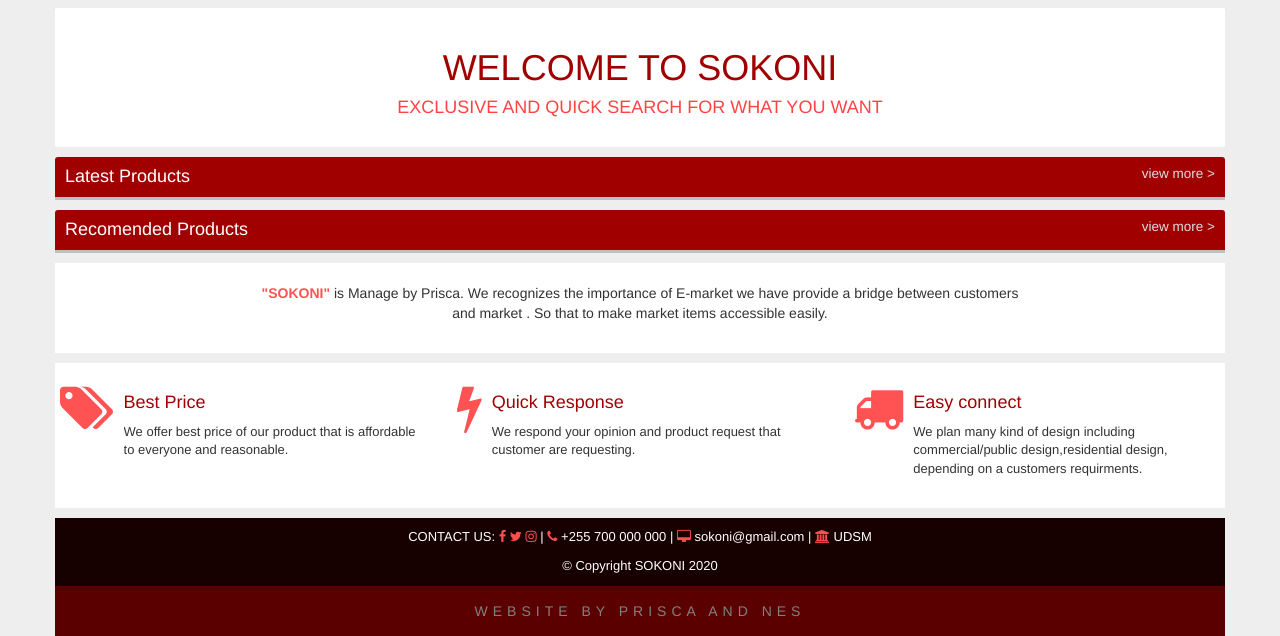
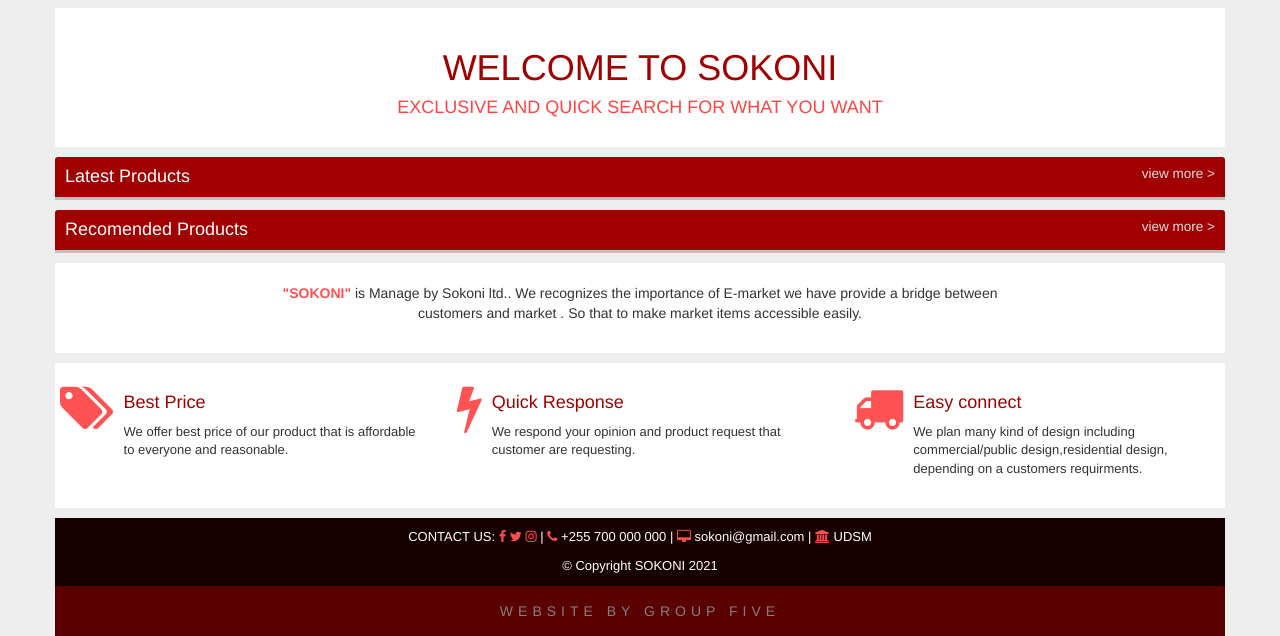
Before and after one commit to ErnestJo/growap, a PHP site: page / in a window 1280 px wide. Shown: the part 392-1028 px from the top of the page. Run offline with PHP 8.4, Linux system fonts and the light colour scheme; data comes from the database, SQL or seed files in the repository; data that the repository does not hold is empty; some libraries are stand-ins or nearby versions.

Commit message:
Update index.php

```diff
--- a/index.php
+++ b/index.php
@@ -205,7 +205,7 @@ $ad2 = mysqli_fetch_assoc ($sqlads2);
     <div class="row">
         <div class="col-md-8 col-md-offset-2">
             <p class="text-center">
-                <b>"SOKONI"</b> is Manage by Prisca. We recognizes the importance of E-market we have provide a bridge between customers and market . So that to make market items accessible easily.
+                <b>"SOKONI"</b> is Manage by Sokoni ltd.. We recognizes the importance of E-market we have provide a bridge between customers and market . So that to make market items accessible easily.
             </p>
         </div>
     </div>
@@ -261,7 +261,7 @@ $ad2 = mysqli_fetch_assoc ($sqlads2);
                 <i class="fa fa-desktop"></i> sokoni@gmail.com |
                 <i class="fa fa-university"></i> UDSM
             </p>
-            <p>&copy; Copyright SOKONI 2020</p>
+            <p>&copy; Copyright SOKONI 2021</p>
             </center>
         </div>
     </div>
@@ -269,7 +269,7 @@ $ad2 = mysqli_fetch_assoc ($sqlads2);
 <div class="container" id="brand">
     <div class="row">
         <div class="col-md-12 text-center">
-        <a href="" target="_blank" id="me">Website by PRISCA AND NES</a>
+        <a href="" target="_blank" id="me">Website by group five</a>
         </div>
     </div>
 </div>
```
